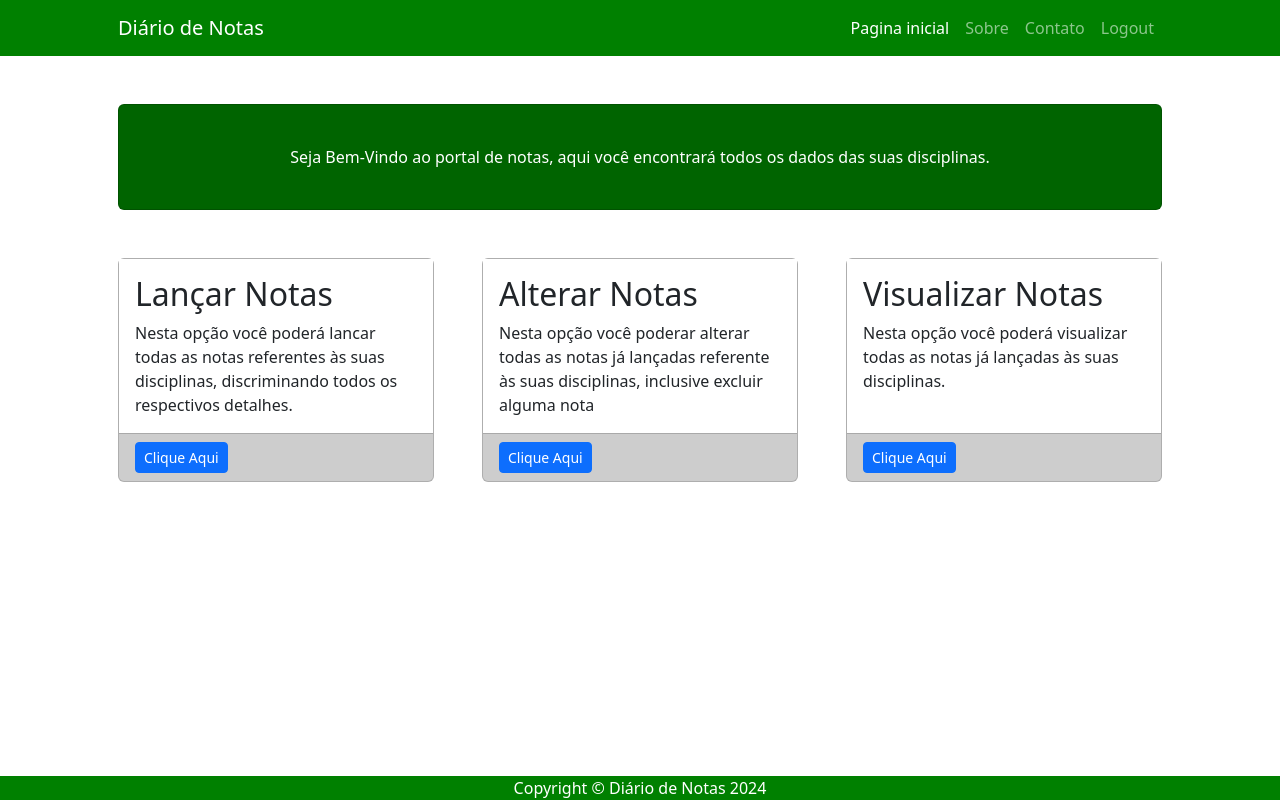
After one commit to suedescr/novosite, a Django app: page /home/ in a window 1280 px wide. The commit adds this page. Run offline with Django 5.2, Linux system fonts and the light colour scheme; some libraries are stand-ins or nearby versions.

Commit message:
24-08-24 aula

```diff
--- /dev/null
+++ b/usuarios/templates/usuarios/base.html
@@ -0,0 +1,78 @@
+{% load static %}
+<!DOCTYPE html>
+<html lang="pt-br">
+<head>
+    <meta charset="UTF-8">
+    <meta name="viewport" content="width=device-width, initial-scale=1.0">
+    <link href="{% static 'css/bootstrap.min.css' %}" rel = "stylesheet">
+    <title>Template Base</title>
+</head>
+<body>
+    <body>
+        <!-- Responsive navbar-->
+        <nav class="navbar navbar-expand-lg navbar-dark" style = "background-color: #008000;">
+            <div class="container px-5">
+                <a class="navbar-brand" href="#!">Diário de Notas</a>
+                <button class="navbar-toggler" type="button" data-bs-toggle="collapse" data-bs-target="#navbarSupportedContent" aria-controls="navbarSupportedContent" aria-expanded="false" aria-label="Toggle navigation"><span class="navbar-toggler-icon"></span></button>
+                <div class="collapse navbar-collapse" id="navbarSupportedContent">
+                    <ul class="navbar-nav ms-auto mb-2 mb-lg-0">
+                        <li class="nav-item"><a class="nav-link active" aria-current="page" href="#!">Pagina inicial</a></li>
+                        <li class="nav-item"><a class="nav-link" href="#!">Sobre</a></li>
+                        <li class="nav-item"><a class="nav-link" href="#!">Contato</a></li>
+                        <li class="nav-item"><a class="nav-link" href="#!">Logout</a></li>
+                    </ul>
+                </div>
+            </div>
+        </nav>
+        <!-- Page Content-->
+        <div class="container px-4 px-lg-5">
+
+            <!-- Call to Action-->
+            <div class="card text-white  my-5 py-4 text-center" style = "background-color: #006400">
+                <div class="card-body"><p class="text-white m-0">Seja Bem-Vindo ao portal de notas, aqui você encontrará todos os dados das suas disciplinas.</p></div>
+            </div>
+            <!-- Content Row-->
+            <div class="row gx-4 gx-lg-5">
+                <div class="col-md-4 mb-5">
+                    <div class="card h-100" style = "background-color: #D3D3D3;">
+                        <div class="card-body" style="background-color: #FFFFFF;">
+                            <h2 class="card-title">Lançar Notas </h2>
+                            <p class="card-text">Nesta opção você poderá lancar todas as notas referentes às suas disciplinas, discriminando todos os respectivos detalhes.</p>
+                        </div>
+                        <div class="card-footer"><a class="btn btn-primary btn-sm" href="#!">Clique Aqui</a></div>
+                    </div>
+                </div>
+                <div class="col-md-4 mb-5">
+                    <div class="card h-100" style = "background-color: #D3D3D3;">
+                        <div class="card-body" style="background-color: #FFFFFF;">
+                            <h2 class="card-title">Alterar Notas </h2>
+                            <p class="card-text">Nesta opção você poderar alterar todas as notas já lançadas referente às suas disciplinas, inclusive excluir alguma nota</p>
+                        </div>
+                        <div class="card-footer"><a class="btn btn-primary btn-sm" href="#!">Clique Aqui</a></div>
+                    </div>
+                </div>
+                <div class="col-md-4 mb-5">
+                    <div class="card h-100" style = "background-color: #D3D3D3;">
+                        <div class="card-body" style="background-color: #FFFFFF;">
+                            <h2 class="card-title">Visualizar Notas </h2>
+                            <p class="card-text">Nesta opção você poderá visualizar todas as notas já lançadas às suas disciplinas.</p>
+                        </div>
+                        <div class="card-footer"><a class="btn btn-primary btn-sm" href="#!">Clique Aqui</a></div>
+                    </div>
+                </div>
+            </div>
+            <div class="col-md-4 mb-5">
+
+                </div>
+            </div>
+        </div>
+        <!-- Footer-->
+        <footer class="fixed-bottom" style="background-color: #008000;">
+            <div class="container px-4 px-lg-5"><p class="m-0 text-center text-white">Copyright &copy; Diário de Notas  2024</p></div>
+        </footer>
+        <!-- Bootstrap core JS-->
+        <script src="https://cdn.jsdelivr.net/npm/bootstrap@5.2.3/dist/js/bootstrap.bundle.min.js"></script>
+        <!-- Core theme JS-->
+        <script src="js/scripts.js"></script>
+</body>
+</html>
--- /dev/null
+++ b/usuarios/templates/usuarios/home.html
@@ -0,0 +1 @@
+{% extends 'usuarios/base.html' %}
--- a/usuarios/urls.py
+++ b/usuarios/urls.py
@@ -4,4 +4,5 @@ from . import views
 urlpatterns = [
     path('login/', views.login, name='login'),
     path('cadastro/', views.cadastro, name='cadastro'),
+    path('home/', views.home, name='home'),
 ]
--- a/usuarios/views.py
+++ b/usuarios/views.py
@@ -35,3 +35,6 @@ def cadastro(request):
         else:
             User.objects.create_user(username=username, email=email, password=password, first_name=first_name)
             return HttpResponse("Usuário cadastrado com sucesso!")
+
+def home(request):
+    return render(request, 'usuarios/home.html')
```
Also changed, not shown: usuarios/templates/usuarios/cadastro.html (+40 -11 lines), usuarios/templates/usuarios/login.html (+15 -13 lines), db.sqlite3.
